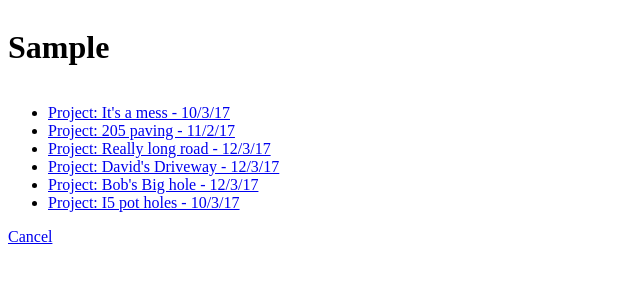
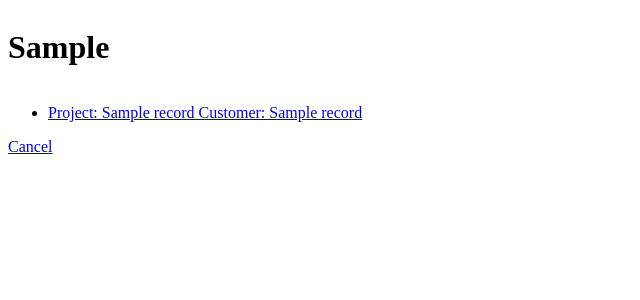
Before and after one commit to tigelane/dlt_worksheets, a Flask app: template templates/select_ws.html in a window 1280 px wide. Shown: the top 300 px of the page, without its empty margins (0-640 px from the left). Run offline with Flask 2, Linux system fonts and the light colour scheme; the template is opened without the code that fills it: most values are stand-ins (such as "Sample title", 1, 10 or a date in 2020).

Commit message:
Modified to accept proper info from db query

```diff
--- a/templates/select_ws.html
+++ b/templates/select_ws.html
@@ -9,12 +9,12 @@
     <div data-role="content" data-theme="d">
         <p></p>
 <ul data-role="listview" data-filter="true" data-filter-placeholder="Search worksheet..." data-inset="true">
-<li><a href="edit_ws.html">Project: It's a mess - 10/3/17</a></li>
-<li><a href="edit_ws.html">Project: 205 paving - 11/2/17</a></li>
-<li><a href="edit_ws.html">Project: Really long road - 12/3/17</a></li>
-<li><a href="edit_ws.html">Project: David's Driveway - 12/3/17</a></li>
-<li><a href="edit_ws.html">Project: Bob's Big hole - 12/3/17</a></li>
-<li><a href="edit_ws.html">Project: I5 pot holes - 10/3/17</a></li>
+
+    {% for record in records %}
+    <!-- Create a list for the records passed to the page. -->
+    <li><a href="/edit_ws/{{ record[0] }}/">Project: {{ record[1] }}          Customer: {{ record[2] }}</a></li>
+    {% endfor %}
+
 </ul>
 
 <p></p>
```
